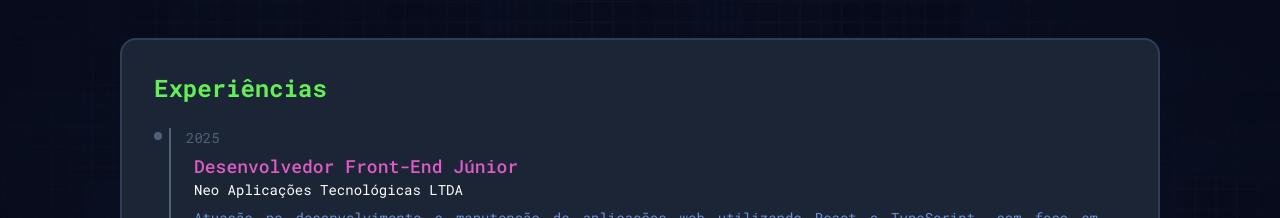
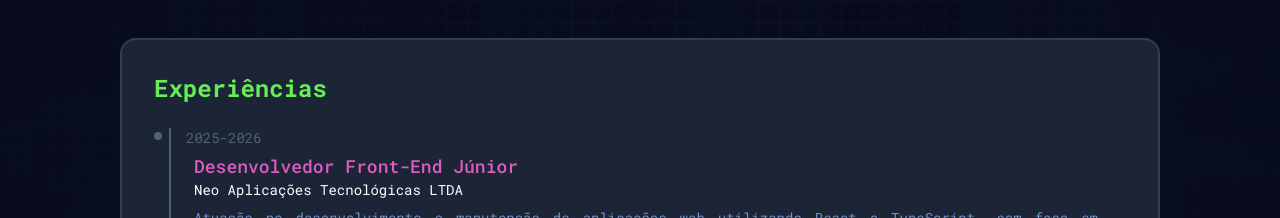
Before and after one commit to AugustoAlmondes/My-Protfolio, a React (Vite) app: page / in a window 1280 px wide. Shown: the part 1442-1660 px from the top of the page. Built offline with nearby package versions, Linux system fonts and the light colour scheme.

Commit message:
feat: update curriculum file and references to include new PDF version

```diff
--- a/src/components/About.tsx
+++ b/src/components/About.tsx
@@ -1,7 +1,7 @@
 import { motion } from 'motion/react';
 import { cooperationItems } from "../data/cooperations";
 import { BsDownload } from "react-icons/bs";
-import Curriculo from '../documents/Currículo.pdf'
+import Curriculo from '../documents/Currículo_Augusto_Almondes.pdf';
 
 // Variantes de animação
 const containerVariants = {
--- a/src/components/Sticky.tsx
+++ b/src/components/Sticky.tsx
@@ -1,5 +1,5 @@
 import { RiFileList2Fill } from "react-icons/ri";
-import Curriculo from '../documents/Currículo.pdf'
+import Curriculo from '../documents/Currículo_Augusto_Almondes.pdf';
 
 export default function Sticky() {
 
--- a/src/data/jobs.ts
+++ b/src/data/jobs.ts
@@ -2,7 +2,7 @@ import type { ExperienceItem } from "../types/experience";
 
 export const experiences: ExperienceItem[] = [
     {
-        year: "2025",
+        year: "2025-2026",
         role: "Desenvolvedor Front-End Júnior",
         company: "Neo Aplicações Tecnológicas LTDA",
         description:
@@ -16,7 +16,7 @@ export const experiences: ExperienceItem[] = [
         "Ministrei aulas de Banco de Dados e Redes de Computadores para turmas do ensino técnico, desenvolvendo conteúdos teóricos e atividades práticas alinhadas às necessidades do mercado. Planejei e executei projetos pedagógicos voltados à aplicação de conceitos de infraestrutura, modelagem de dados e fundamentos de redes, promovendo aprendizado consistente e aplicado."
     },
     {
-        year: "2022–2024",
+        year: "2022-2024",
         role: "Desenvolvedor Front-End",
         company: "Tempest",
         description:
```
Also changed, not shown: 2 other files (tests, documents, lock files or other folders).
